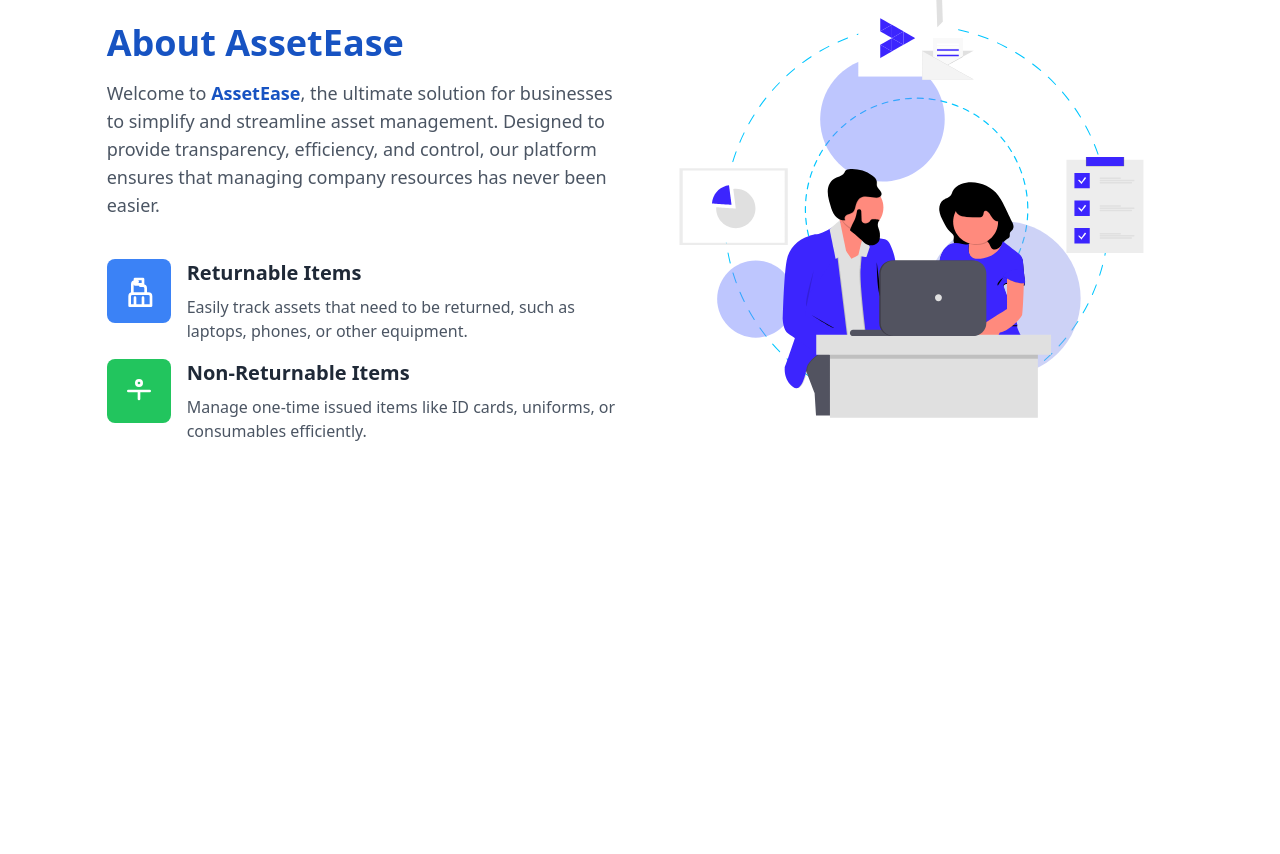
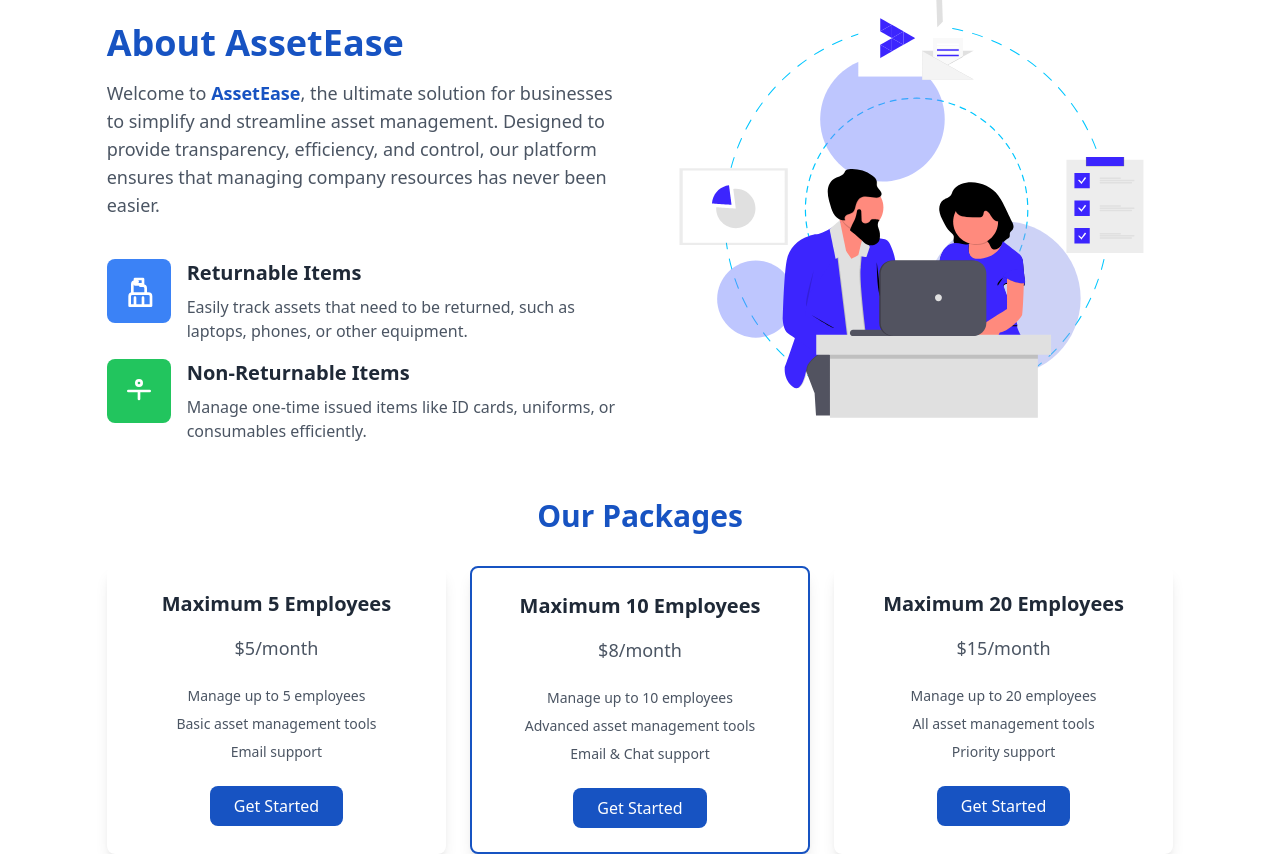
Before and after one commit to TamimAhmedCD/asset-ease, a React (Vite) app: page / in a window 1280 px wide. Shown: the part 624-1478 px from the top of the page. Before the commit the page ends 1082 px from the top, so only its background shows below. Built offline with nearby package versions, Linux system fonts and the light colour scheme.

Commit message:
Packages section done

```diff
--- /dev/null
+++ b/src/Components/Packages/Packages.jsx
@@ -0,0 +1,72 @@
+import { Link } from "react-router-dom";
+
+const Packages = () => {
+  return (
+    <div className="w-11/12 md:w-10/12 mx-auto mt-10">
+      <div>
+        <div className="">
+          <h2 className="text-3xl font-bold text-[#1753c2] text-center mb-8">
+            Our Packages
+          </h2>
+          <div className="grid grid-cols-1 md:grid-cols-2 lg:grid-cols-3 gap-6">
+            {/* Card 1 */}
+            <div className="bg-white shadow-lg rounded-lg p-6 text-center">
+              <h3 className="text-xl font-semibold text-gray-800 mb-4">
+                Maximum 5 Employees
+              </h3>
+              <p className="text-gray-600 text-lg mb-6">$5/month</p>
+              <ul className="text-gray-600 text-sm space-y-2 mb-6">
+                <li>Manage up to 5 employees</li>
+                <li>Basic asset management tools</li>
+                <li>Email support</li>
+              </ul>
+              <Link to="hr-register">
+                <button className="bg-[#1753c2] text-white font-medium py-2 px-6 rounded-lg hover:bg-blue-600">
+                  Get Started
+                </button>
+              </Link>
+            </div>
+
+            {/* Card 2 */}
+            <div className="bg-white shadow-lg rounded-lg p-6 text-center border-2 border-[#1753c2]">
+              <h3 className="text-xl font-semibold text-gray-800 mb-4">
+                Maximum 10 Employees
+              </h3>
+              <p className="text-gray-600 text-lg mb-6">$8/month</p>
+              <ul className="text-gray-600 text-sm space-y-2 mb-6">
+                <li>Manage up to 10 employees</li>
+                <li>Advanced asset management tools</li>
+                <li>Email & Chat support</li>
+              </ul>
+              <Link to="hr-register">
+                <button className="bg-[#1753c2] text-white font-medium py-2 px-6 rounded-lg hover:bg-blue-600">
+                  Get Started
+                </button>
+              </Link>
+            </div>
+
+            {/* Card 3 */}
+            <div className="bg-white shadow-lg rounded-lg p-6 text-center">
+              <h3 className="text-xl font-semibold text-gray-800 mb-4">
+                Maximum 20 Employees
+              </h3>
+              <p className="text-gray-600 text-lg mb-6">$15/month</p>
+              <ul className="text-gray-600 text-sm space-y-2 mb-6">
+                <li>Manage up to 20 employees</li>
+                <li>All asset management tools</li>
+                <li>Priority support</li>
+              </ul>
+              <Link to="hr-register">
+                <button className="bg-[#1753c2] text-white font-medium py-2 px-6 rounded-lg hover:bg-blue-600">
+                  Get Started
+                </button>
+              </Link>
+            </div>
+          </div>
+        </div>
+      </div>
+    </div>
+  );
+};
+
+export default Packages;
--- a/src/Pages/Home/Home.jsx
+++ b/src/Pages/Home/Home.jsx
@@ -2,6 +2,7 @@ import { Helmet } from "react-helmet-async";
 import Navbar from "../../Components/Navbar/Navbar";
 import Hero from "../../Components/Hero/Hero";
 import About from "../../Components/About/About";
+import Packages from "../../Components/Packages/Packages";
 
 const Home = () => {
   return (
@@ -12,6 +13,7 @@ const Home = () => {
       <Navbar />
       <Hero />
       <About />
+      <Packages />
     </div>
   );
 };
```
